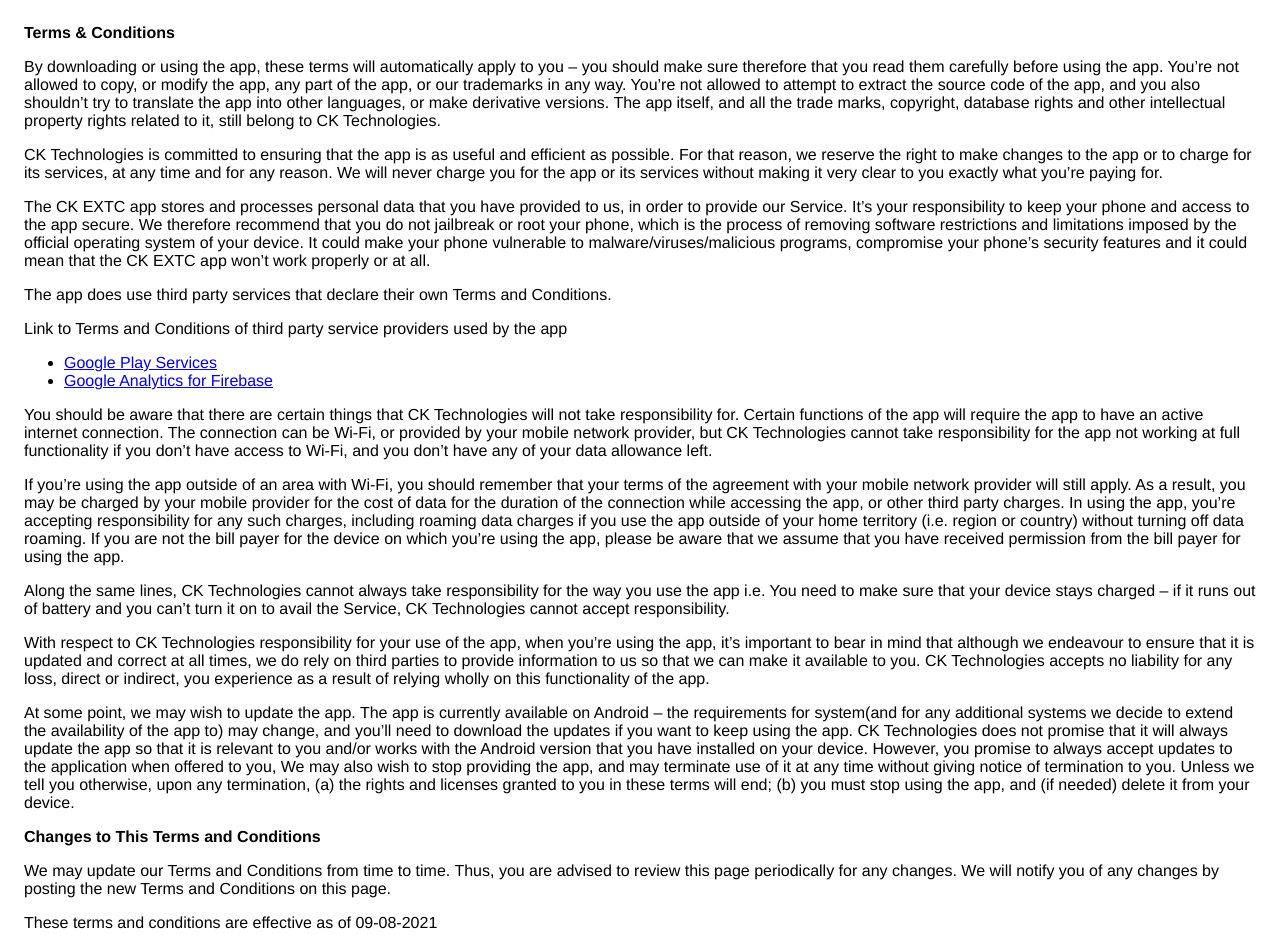
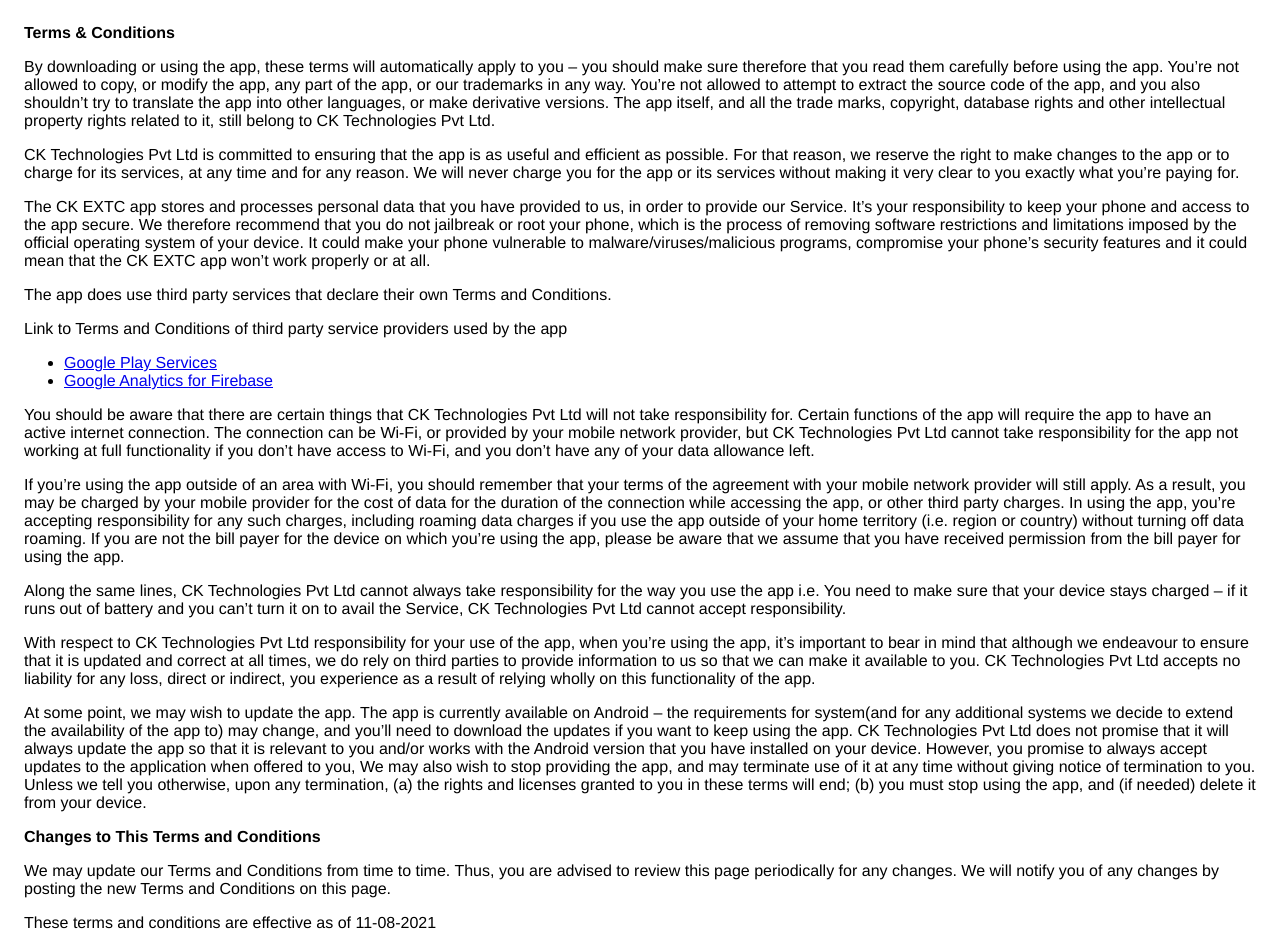
Before and after one commit to ckextc/terms-and-conditions, a plain HTML site: page index.html in a window 1280 px wide. Shown: the top 935 px of the page. Drawn offline with Linux system fonts and the light colour scheme.

Commit message:
Update index.html

```diff
--- a/index.html
+++ b/index.html
@@ -17,9 +17,9 @@
                   to translate the app into other languages, or make derivative
                   versions. The app itself, and all the trade marks, copyright,
                   database rights and other intellectual property rights related
-                  to it, still belong to CK Technologies.
+                  to it, still belong to CK Technologies Pvt Ltd.
                 </p> <p>
-                  CK Technologies is committed to ensuring that the app is
+                  CK Technologies Pvt Ltd is committed to ensuring that the app is
                   as useful and efficient as possible. For that reason, we
                   reserve the right to make changes to the app or to charge for
                   its services, at any time and for any reason. We will never
@@ -44,10 +44,10 @@
                     providers used by the app
                   </p> <ul><li><a href="https://policies.google.com/terms" target="_blank" rel="noopener noreferrer">Google Play Services</a></li><!----><li><a href="https://firebase.google.com/terms/analytics" target="_blank" rel="noopener noreferrer">Google Analytics for Firebase</a></li><!----><!----><!----><!----><!----><!----><!----><!----><!----><!----><!----><!----><!----><!----><!----><!----><!----><!----><!----><!----><!----><!----><!----><!----></ul></div> <p>
                   You should be aware that there are certain things that
-                  CK Technologies will not take responsibility for. Certain
+                  CK Technologies Pvt Ltd will not take responsibility for. Certain
                   functions of the app will require the app to have an active
                   internet connection. The connection can be Wi-Fi, or provided
-                  by your mobile network provider, but CK Technologies
+                  by your mobile network provider, but CK Technologies Pvt Ltd
                   cannot take responsibility for the app not working at full
                   functionality if you don’t have access to Wi-Fi, and you don’t
                   have any of your data allowance left.
@@ -65,18 +65,18 @@
                   using the app, please be aware that we assume that you have
                   received permission from the bill payer for using the app.
                 </p> <p>
-                  Along the same lines, CK Technologies cannot always take
+                  Along the same lines, CK Technologies Pvt Ltd cannot always take
                   responsibility for the way you use the app i.e. You need to
                   make sure that your device stays charged – if it runs out of
                   battery and you can’t turn it on to avail the Service,
-                  CK Technologies cannot accept responsibility.
+                  CK Technologies Pvt Ltd cannot accept responsibility.
                 </p> <p>
-                  With respect to CK Technologies responsibility for your
+                  With respect to CK Technologies Pvt Ltd responsibility for your
                   use of the app, when you’re using the app, it’s important to
                   bear in mind that although we endeavour to ensure that it is
                   updated and correct at all times, we do rely on third parties
                   to provide information to us so that we can make it available
-                  to you. CK Technologies accepts no liability for any
+                  to you. CK Technologies Pvt Ltd accepts no liability for any
                   loss, direct or indirect, you experience as a result of
                   relying wholly on this functionality of the app.
                 </p> <p>
@@ -85,7 +85,7 @@
                   system(and for any additional systems we
                   decide to extend the availability of the app to) may change,
                   and you’ll need to download the updates if you want to keep
-                  using the app. CK Technologies does not promise that it
+                  using the app. CK Technologies Pvt Ltd does not promise that it
                   will always update the app so that it is relevant to you
                   and/or works with the Android version that you have
                   installed on your device. However, you promise to always
@@ -103,7 +103,7 @@
                   notify you of any changes by posting the new Terms and
                   Conditions on this page.
                 </p> <p>
-                  These terms and conditions are effective as of 09-08-2021
+                  These terms and conditions are effective as of 11-08-2021
                 </p> <p><strong>Contact Us</strong></p> <p>
                   If you have any questions or suggestions about our
                   Terms and Conditions, do not hesitate to contact us
```
